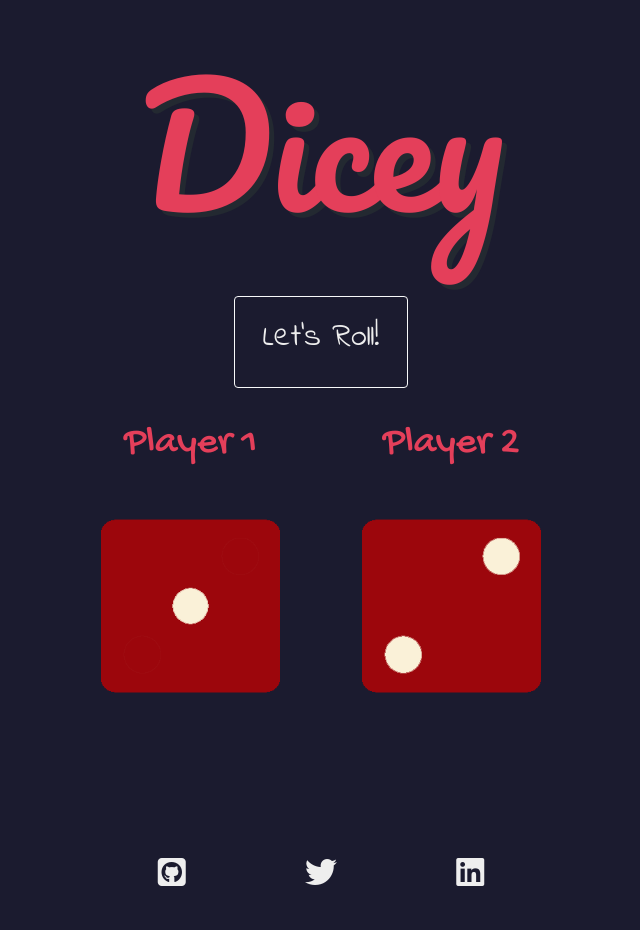
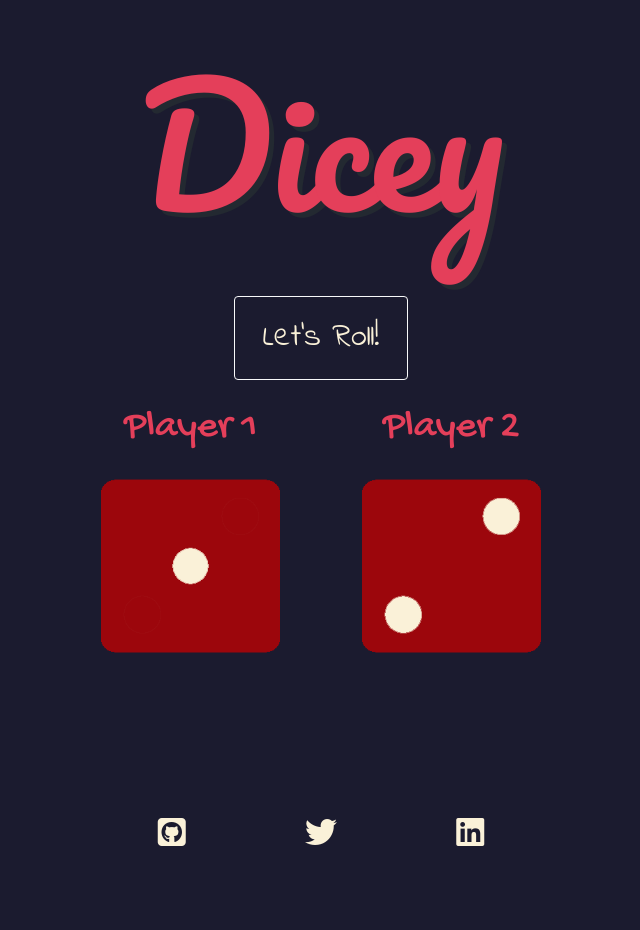
Before and after one commit to azzcampbell/dicey, a plain HTML site: page index.html in a window 1280 px wide. Shown: the whole page, without its empty margins (319-959 px from the left). After the commit the page ends 890 px from the top, so only its background shows below. Drawn offline with nearby package versions, Linux system fonts and the light colour scheme; a web font is replaced by a local one.

Commit message:
Styling changes

```diff
--- a/index.html
+++ b/index.html
@@ -21,12 +21,12 @@
       </div>
 
       <div class="dice">
-        <h3><p class="playerTitle">Player 1</p></h3>
+        <h3 class="playerTitle">Player 1</h3>
         <img src="images\dice1.png">
       </div>
 
       <div class="dice">
-        <h3><p class="playerTitle">Player 2</p></h3>
+        <h3 class="playerTitle">Player 2</h3>
         <img src="images\dice2.png">
       </div>
 
--- a/styles.css
+++ b/styles.css
@@ -26,14 +26,16 @@ display: inline-block;
   padding: 1rem;
   font-family: 'Indie Flower', cursive;
   font-size: 2rem;
-  color: #EEEEEE;
+  color: #FAF1D8;
+  margin-bottom: 0
 }
 
 .playerTitle {
-  padding: 2rem;
+  padding: 1.5rem;
   font-family: 'Gochi Hand', cursive;
   font-size: 2.5rem;
   color: #e43f5a;
+  margin-bottom: 0
 }
 
 .btn-outline-light:hover {
@@ -45,7 +47,7 @@ display: inline-block;
 }
 
 .icon {
-  color: #EEEEEE;
+  color: #FAF1D8;
   font-size: 2rem;
 }
 
```
